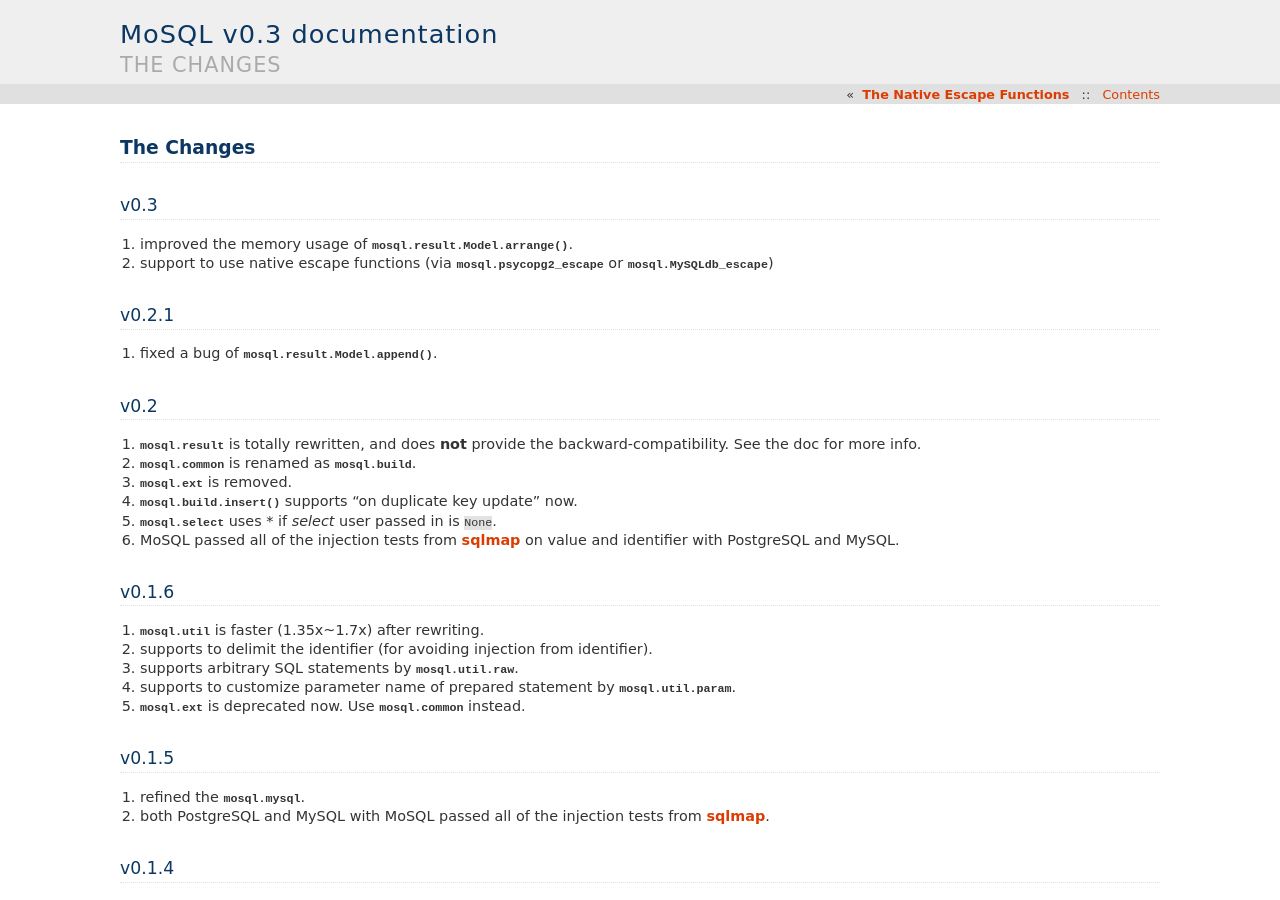
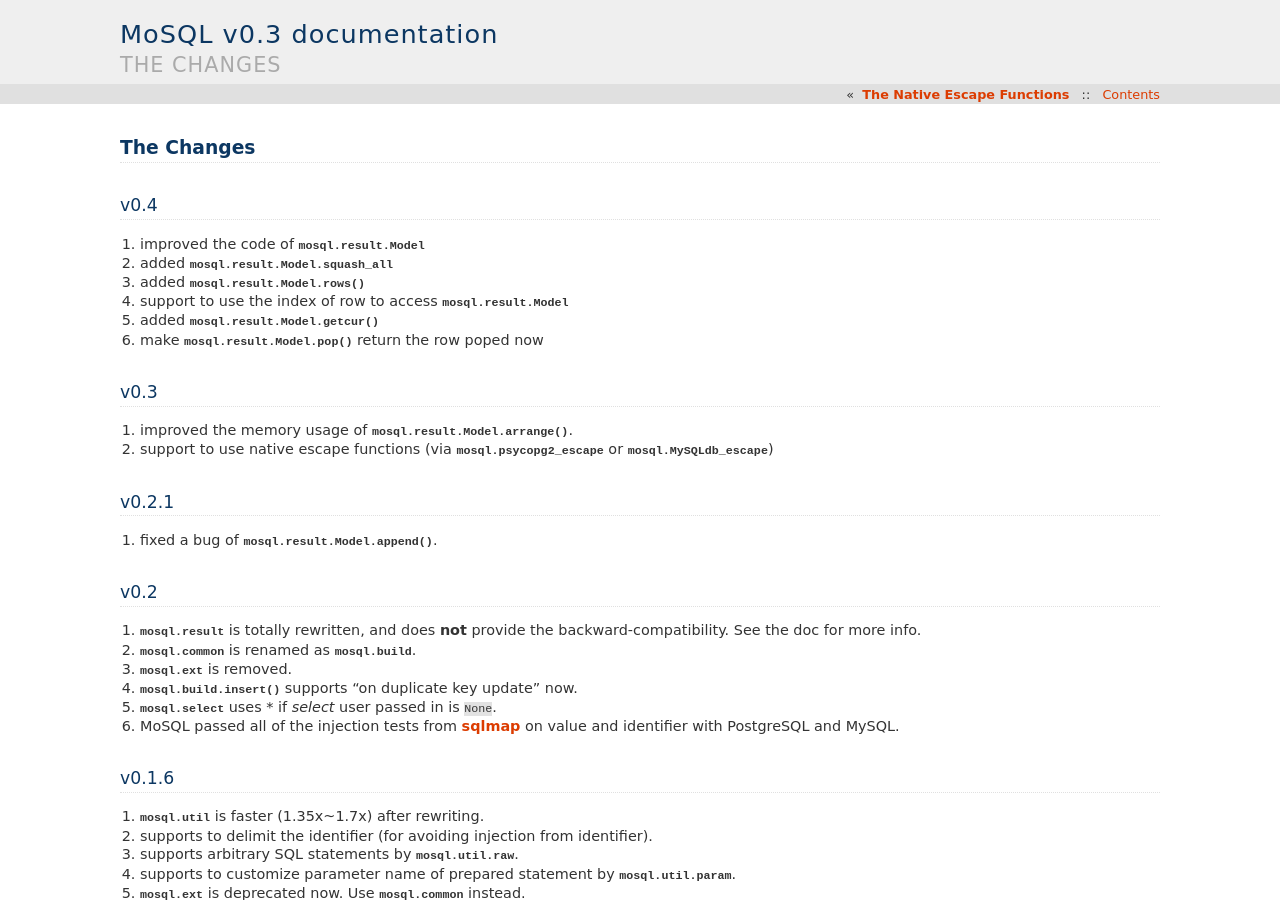
Before and after one commit to moskytw/mosql, a Sphinx documentation site: the page built from docs/changes.rst, in a window 1280 px wide and 900 px high. Built offline with Sphinx 7.4.7, drawn with Linux system fonts in a browser that asks for light colours.

Commit message:
updated chg log

```diff
--- a/docs/changes.rst
+++ b/docs/changes.rst
@@ -1,6 +1,15 @@
 
 The Changes
 ===========
+
+v0.4
+----
+1. improved the code of :class:`mosql.result.Model`
+2. added :attr:`mosql.result.Model.squash_all`
+3. added :meth:`mosql.result.Model.rows`
+4. support to use the index of row to access :class:`mosql.result.Model`
+5. added :meth:`mosql.result.Model.getcur`
+6. make :meth:`mosql.result.Model.pop` return the row poped now
 
 v0.3
 ----
```
